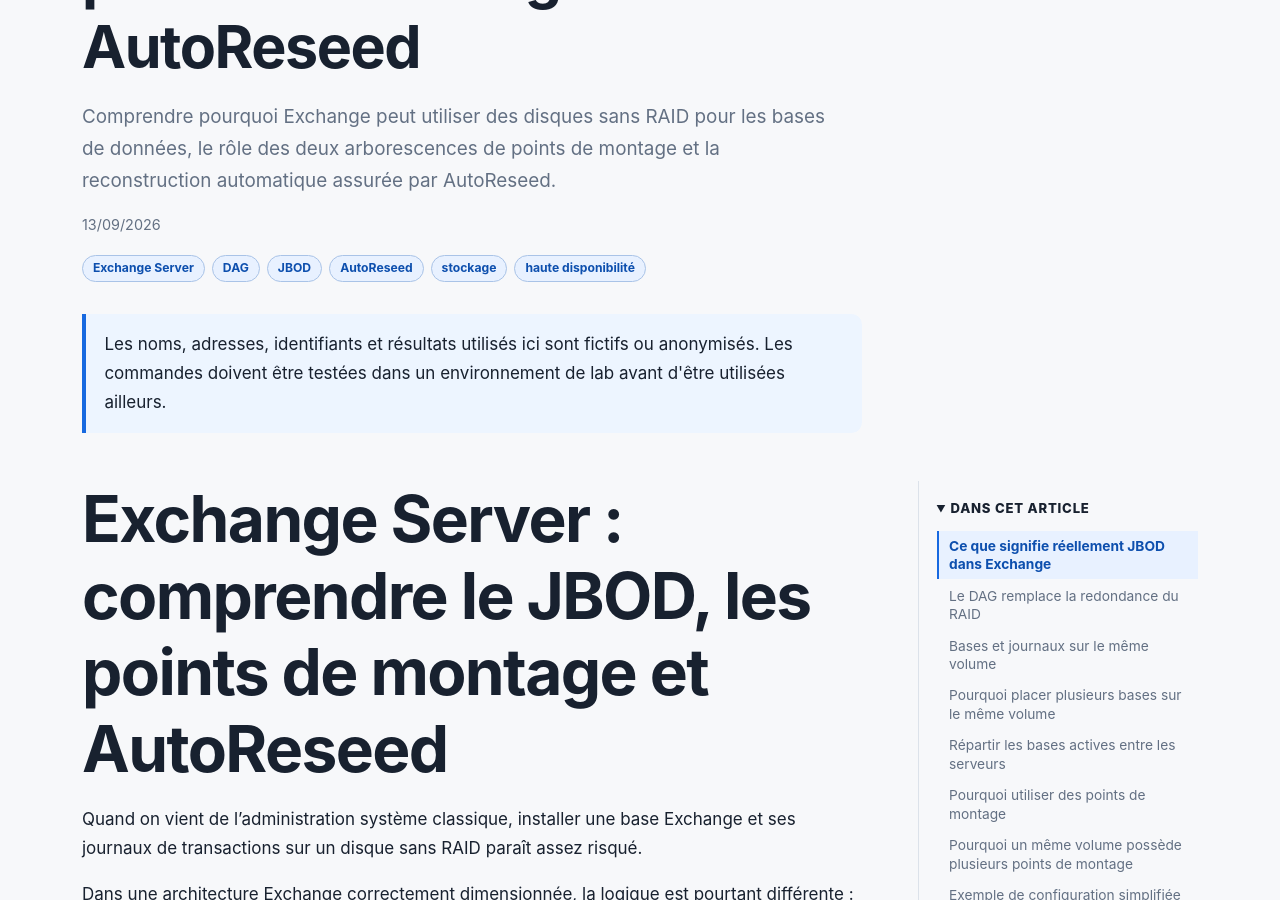
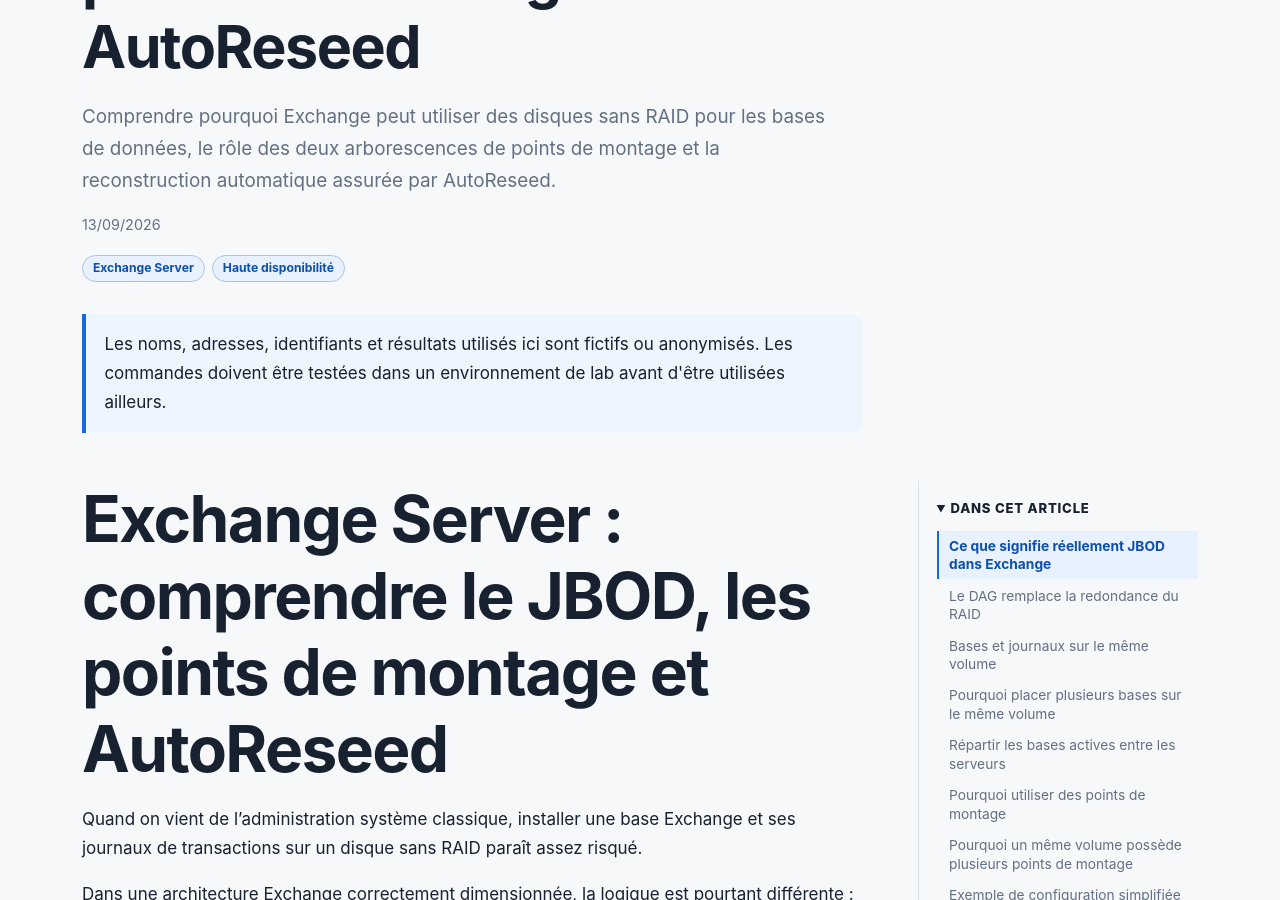
Before and after one commit to Coubiac/coubiac.github.io, a Jekyll site: the page built from _posts/2026-09-13-comprendre-jbod-points-montage-autoreseed-exchange-server.md, in a window 1280 px wide and 900 px high, scrolled down 376 px. Built offline with Jekyll 4.4.1, drawn with Linux system fonts in a browser that asks for light colours.

Commit message:
Simplify article tags

```diff
--- a/_posts/2026-09-13-comprendre-jbod-points-montage-autoreseed-exchange-server.md
+++ b/_posts/2026-09-13-comprendre-jbod-points-montage-autoreseed-exchange-server.md
@@ -4,11 +4,7 @@
 description: "Comprendre pourquoi Exchange peut utiliser des disques sans RAID pour les bases de données, le rôle des deux arborescences de points de montage et la reconstruction automatique assurée par AutoReseed."
 tags:
   - Exchange Server
-  - DAG
-  - JBOD
-  - AutoReseed
-  - stockage
-  - haute disponibilité
+  - Haute disponibilité
 ---
 
 # Exchange Server : comprendre le JBOD, les points de montage et AutoReseed
```
